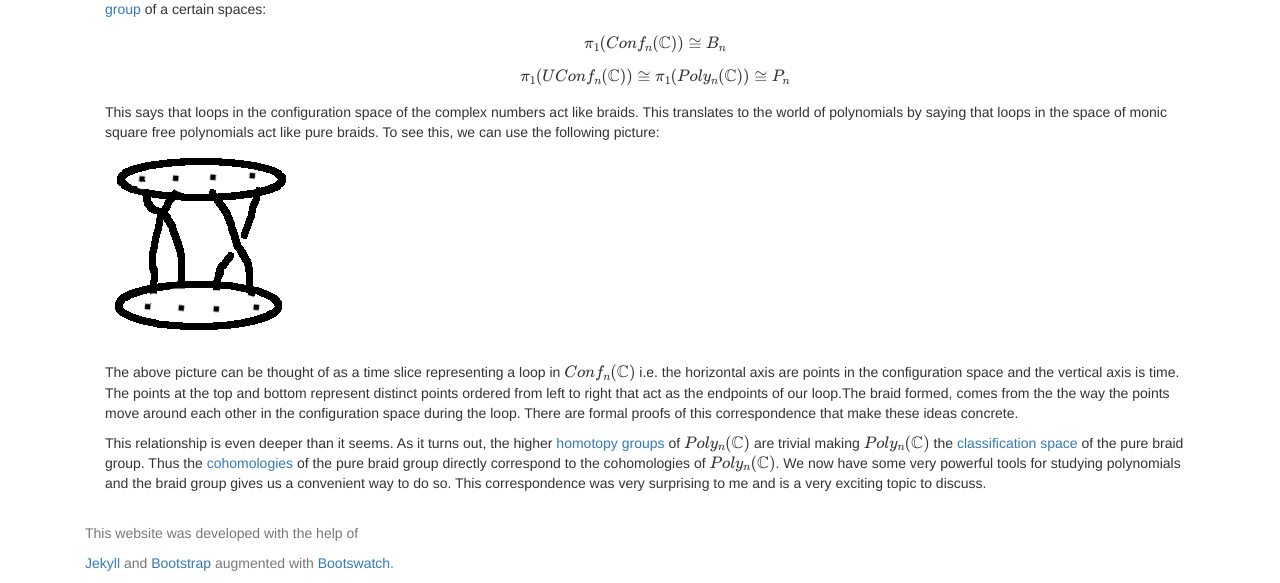
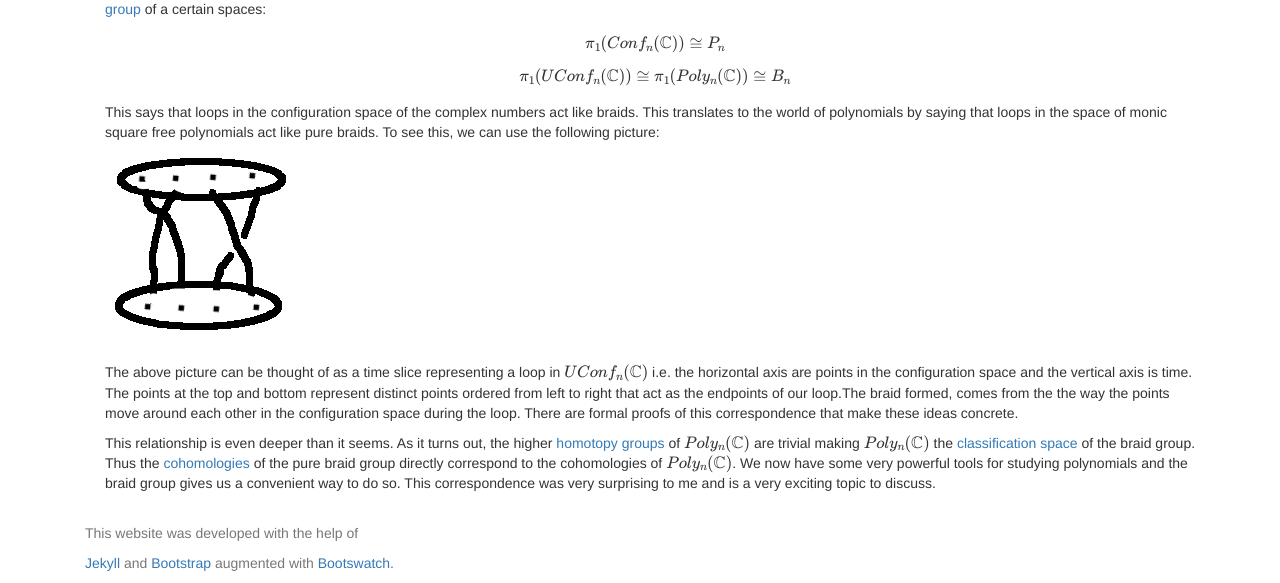
Before and after one commit to rvanwhy/rvanwhy.github.io, a Jekyll site: the page built from _posts/2015-06-28-ConfBraidPoly.md, in a window 1280 px wide. Shown: the part 1698-2281 px from the top of the page. Built offline with Jekyll 4.4.1, drawn with Linux system fonts in a browser that asks for light colours; nearby versions of some CDN libraries; library files that are not in the unit come from our copies; formulas are drawn with MathJax 3.

Commit message:
Added a correction to 06-28 post

```diff
--- a/_posts/2015-06-28-ConfBraidPoly.md
+++ b/_posts/2015-06-28-ConfBraidPoly.md
@@ -60,13 +60,13 @@ permutation on \\(n\\)-elements. The kernel of this map is the subgroup of \\(B_
 
 We call such braids "pure" braids. The group denoted \\(P_n = \ker{\phi}\\) is called the "pure braid group" on \\(n\\) strands. From here, I can make the
 bold claim about the [fundamental group](https://en.wikipedia.org/wiki/Fundamental_group) of a certain spaces:
-\\[\pi_1(Conf_n(\mathbb{C})) \cong B_n\\]
-\\[\pi_1(UConf_n(\mathbb{C})) \cong \pi_1(Poly_n(\mathbb{C})) \cong P_n\\]
+\\[\pi_1(Conf_n(\mathbb{C})) \cong P_n\\]
+\\[\pi_1(UConf_n(\mathbb{C})) \cong \pi_1(Poly_n(\mathbb{C})) \cong B_n\\]
 This says that loops in the configuration space of the complex numbers act like braids. This translates to the world of polynomials by saying that loops in the space of monic
 square free polynomials act like pure braids. To see this, we can use the following picture:
 
 ![A helpful example]({{site.url}}/assets/loop.png)
 
-The above picture can be thought of as a time slice representing a loop in \\(Conf_n(\mathbb{C})\\) i.e. the horizontal axis are points in the configuration space and the vertical axis is time. The points at the top and bottom represent distinct points ordered from left to right that act as the endpoints of our loop.The braid formed, comes from the the way the points move around each other in the configuration space during the loop. There are formal proofs of this correspondence that make these ideas concrete.
+The above picture can be thought of as a time slice representing a loop in \\(UConf_n(\mathbb{C})\\) i.e. the horizontal axis are points in the configuration space and the vertical axis is time. The points at the top and bottom represent distinct points ordered from left to right that act as the endpoints of our loop.The braid formed, comes from the the way the points move around each other in the configuration space during the loop. There are formal proofs of this correspondence that make these ideas concrete.
 
-This relationship is even deeper than it seems. As it turns out, the higher [homotopy groups](https://en.wikipedia.org/wiki/Homotopy_group) of \\(Poly_n(\mathbb{C})\\) are trivial making \\(Poly_n(\mathbb{C})\\) the [classification space](https://en.wikipedia.org/wiki/Eilenberg%E2%80%93MacLane_space) of the pure braid group. Thus the [cohomologies](https://en.wikipedia.org/wiki/Cohomology) of the pure braid group directly correspond to the cohomologies of \\(Poly_n(\mathbb{C})\\). We now have some very powerful tools for studying polynomials and the braid group gives us a convenient way to do so. This correspondence was very surprising to me and is a very exciting topic to discuss.
+This relationship is even deeper than it seems. As it turns out, the higher [homotopy groups](https://en.wikipedia.org/wiki/Homotopy_group) of \\(Poly_n(\mathbb{C})\\) are trivial making \\(Poly_n(\mathbb{C})\\) the [classification space](https://en.wikipedia.org/wiki/Eilenberg%E2%80%93MacLane_space) of the braid group. Thus the [cohomologies](https://en.wikipedia.org/wiki/Cohomology) of the pure braid group directly correspond to the cohomologies of \\(Poly_n(\mathbb{C})\\). We now have some very powerful tools for studying polynomials and the braid group gives us a convenient way to do so. This correspondence was very surprising to me and is a very exciting topic to discuss.
```
